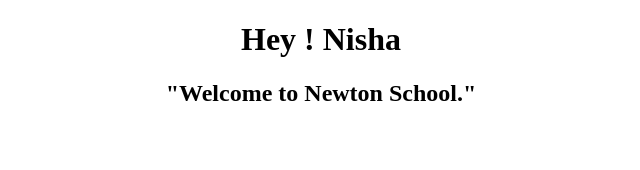
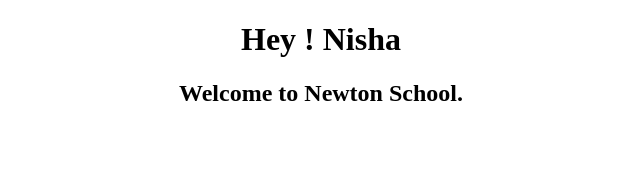
Before and after one commit to NishaTanwar20/Greetings-with-Props---Building-a-First-Custom-Functional-Component-Splitting-a---9ua1e6f3n5eo, a React app: page / in a window 1280 px wide. Shown: the top 170 px of the page, without its empty margins (319-959 px from the left). Built offline with nearby package versions, Linux system fonts and the light colour scheme.

Commit message:
remove quotes

```diff
--- a/src/components/Welcome.js
+++ b/src/components/Welcome.js
@@ -5,7 +5,7 @@ export default function Welcome(props){
 
         <React.Fragment>
            <h1>Hey ! {props.name}</h1>
-            <h2>"Welcome to Newton School."</h2>
+            <h2>Welcome to Newton School.</h2>
         </React.Fragment>
     );
 
```
